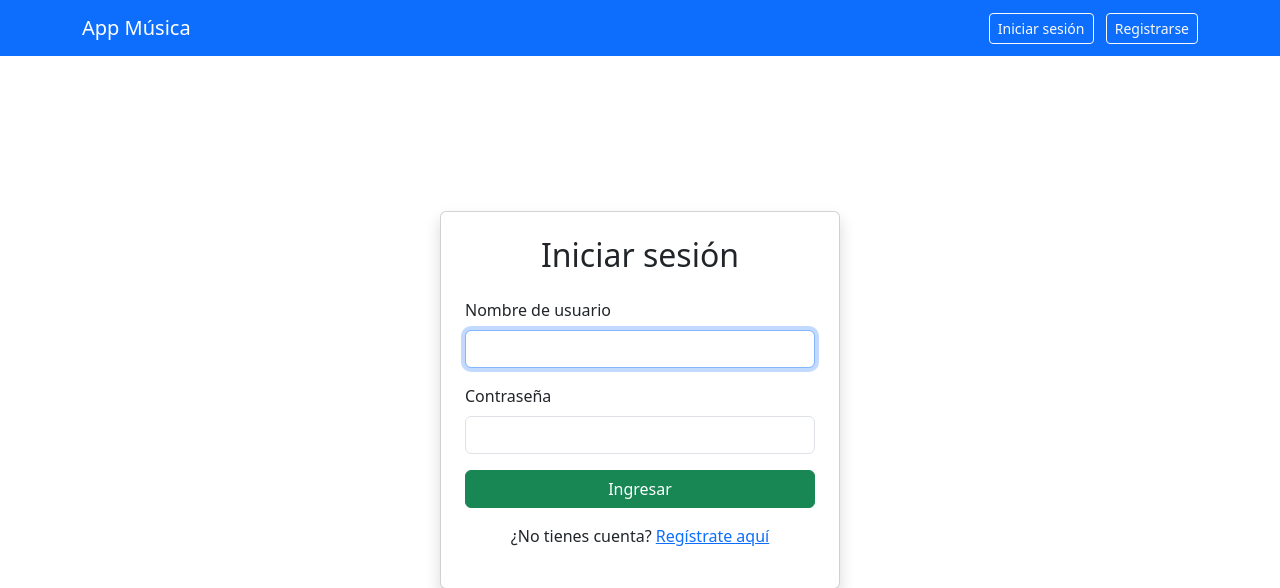
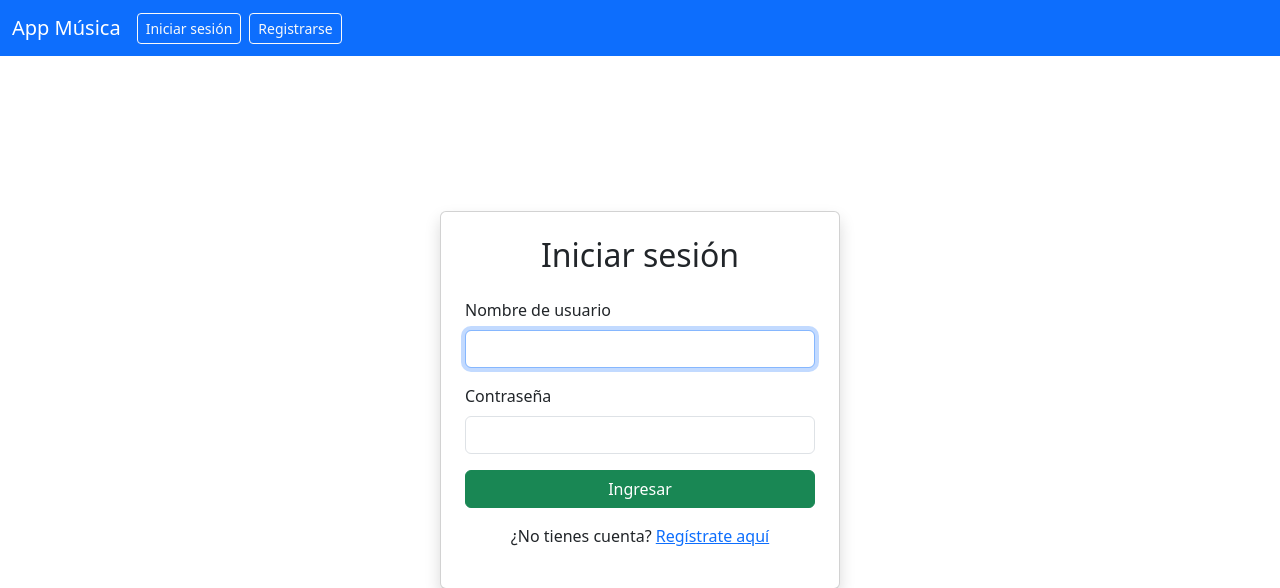
Before and after one commit to nelsonpalacio/gestion_musica, a Django app: the page made by core/templates/core/base.html in a window 1280 px wide. Shown: the top 588 px of the page. Run offline with Django 5.2, Linux system fonts and the light colour scheme; some libraries are stand-ins or nearby versions.

Commit message:
Add files via upload

```diff
--- a/core/templates/core/base.html
+++ b/core/templates/core/base.html
@@ -8,11 +8,17 @@
 </head>
 <body>
     <nav class="navbar navbar-expand-lg navbar-dark bg-primary">
-        <div class="container">
+        <div class="container-fluid">
             <a class="navbar-brand" href="{% url 'inicio' %}">App Música</a>
 
+            <!-- Botón hamburguesa -->
+            <button class="navbar-toggler" type="button" data-bs-toggle="collapse" data-bs-target="#navbarContenido" aria-controls="navbarContenido" aria-expanded="false" aria-label="Mostrar navegación">
+                <span class="navbar-toggler-icon"></span>
+            </button>
+
+            <div class="collapse navbar-collapse" id="navbarContenido">
                 {% if user.is_authenticated %}
-                <ul class="navbar-nav me-auto">
+                    <ul class="navbar-nav me-auto mb-2 mb-lg-0">
                         <li class="nav-item">
                             <a class="nav-link text-white" href="{% url 'crear_lista' %}">Crear Playlist</a>
                         </li>
@@ -22,17 +28,18 @@
                     </ul>
                 {% endif %}
 
-            <div>
+                <div class="d-flex align-items-center">
                     {% if user.is_authenticated %}
-                    <span class="navbar-text me-3">Hola, {{ user.username }}</span>
-                    <form action="{% url 'salir' %}" method="post" style="display:inline;">
+                        <span class="navbar-text text-white me-3">Hola, {{ user.username }}</span>
+                        <form action="{% url 'salir' %}" method="post" class="d-inline">
                             {% csrf_token %}
                             <button type="submit" class="btn btn-outline-light btn-sm">Cerrar sesión</button>
                         </form>
                     {% else %}
-                    <a href="{% url 'ingresar' %}" class="btn btn-outline-light btn-sm">Iniciar sesión</a>
-                    <a href="{% url 'registro' %}" class="btn btn-outline-light btn-sm ms-2">Registrarse</a>
+                        <a href="{% url 'ingresar' %}" class="btn btn-outline-light btn-sm me-2">Iniciar sesión</a>
+                        <a href="{% url 'registro' %}" class="btn btn-outline-light btn-sm">Registrarse</a>
                     {% endif %}
+                </div>
             </div>
         </div>
     </nav>
```
Lines whose indentation alone changed are shown as unchanged.
